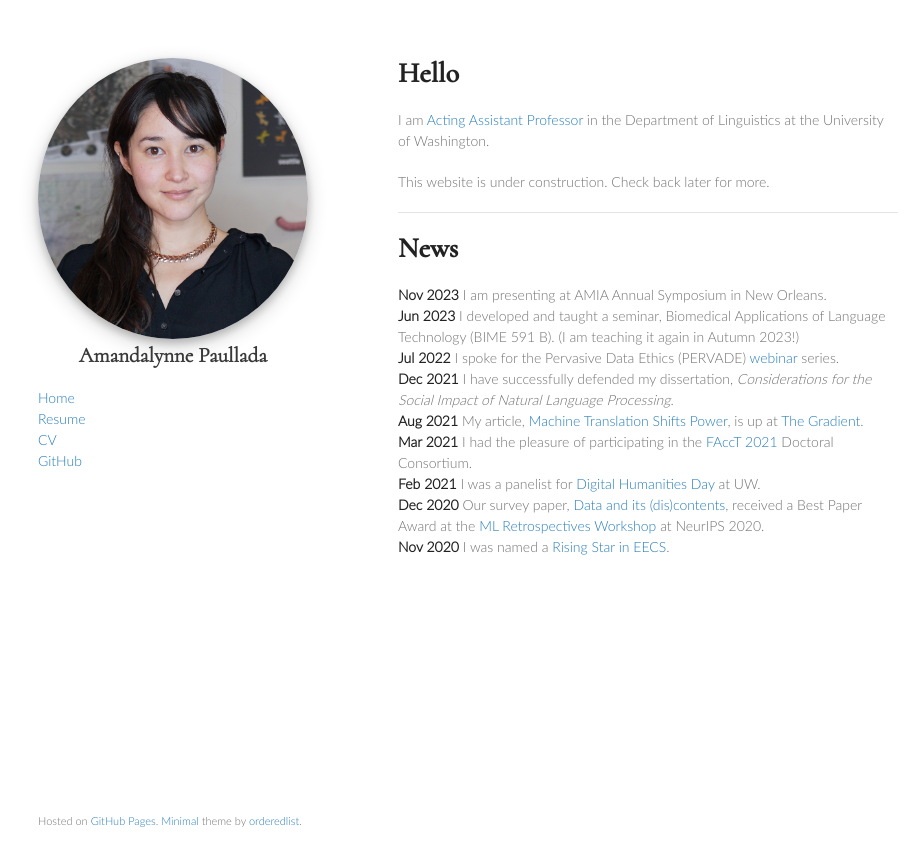
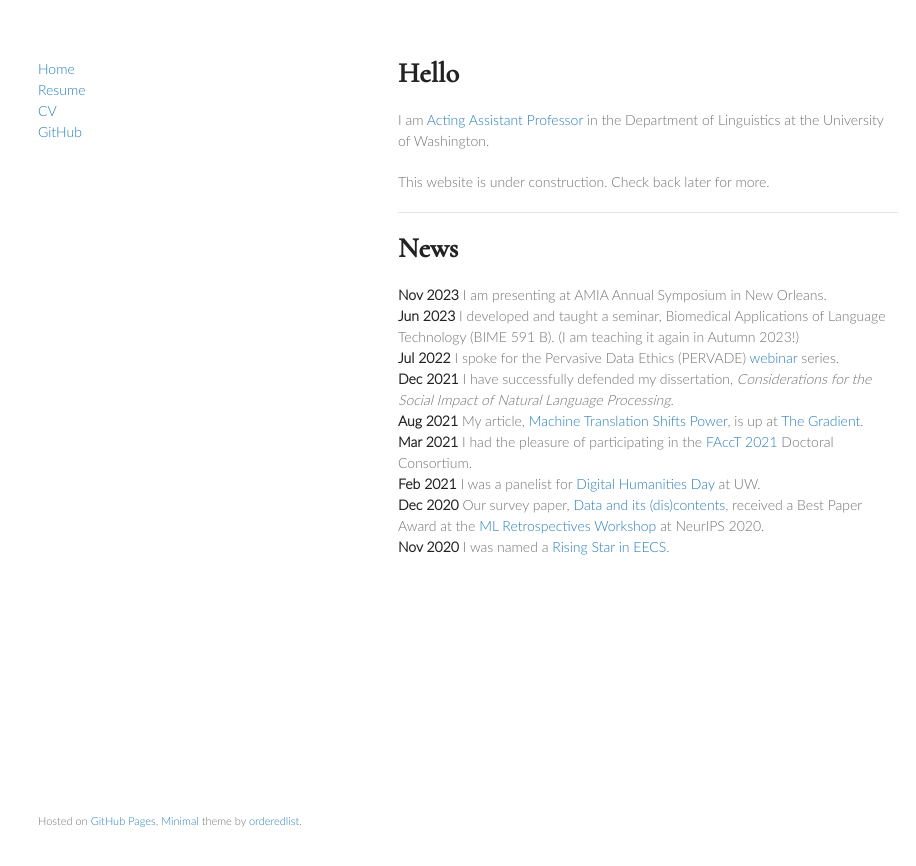
Before and after one commit to amandalynne/amandalynne.github.io, a Jekyll site: the page built from index.md, in a window 1280 px wide. Shown: the top 866 px of the page, without its empty margins (172-1088 px from the left). Built offline with Jekyll 4.4.1, drawn with Linux system fonts in a browser that asks for light colours; our own code applies the rules of GitHub Pages for plain Markdown files.

Commit message:
remove pic

```diff
--- a/_layouts/default.html
+++ b/_layouts/default.html
@@ -15,10 +15,6 @@
   <body>
     <div class="wrapper">
       <header>
-        <div class="pic">
-            <img src=/assets/pics/2020_headshot.JPG title="Downstairs | Photo by Mako Hill and Mika Matsuzaki" alt="Photo by Mako Hill and Mika Matsuzaki" class="round-pic">
-            <a href="{{ site.github.url }}"> <h2>{{ site.title | default: site.github.repository_name }}</h2> </a>
-        </div>
         <!-- <p>{{ site.description | default: site.github.project_tagline }}</p> -->
         <a href="{{ site.github.url }}">Home</a><br>
 	<a href="/docs/Paullada_Resume_2022.pdf">Resume</a><br>
```
